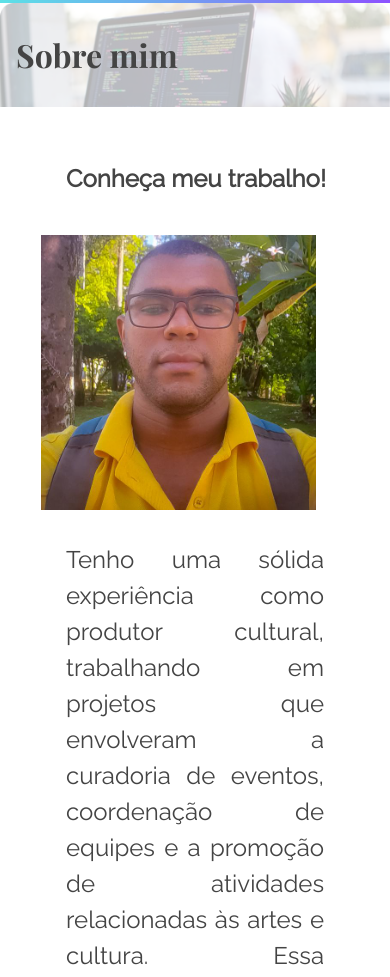
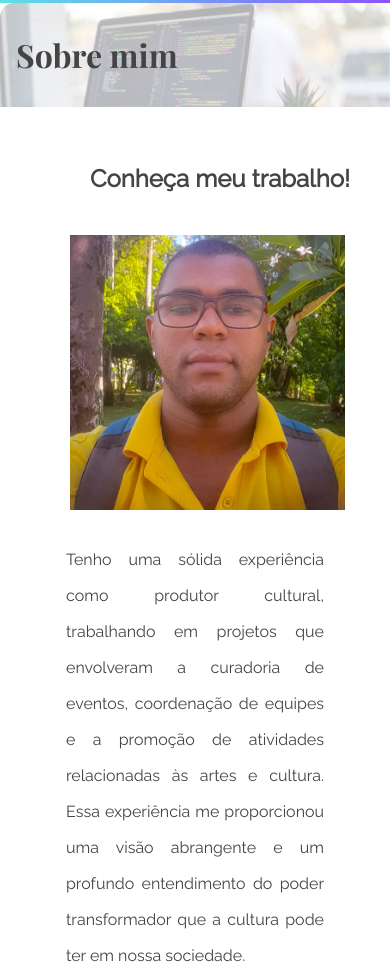
Before and after one commit to josevanderleineto/online, a React app: page /sobremim in a window 390 px wide. Shown: the part 719-1696 px from the top of the page. Built offline with nearby package versions, Linux system fonts and the light colour scheme.

Commit message:
Adicionando componente de Projetos e ocutando ate quando fot=r adiciar projetos

```diff
--- a/src/componentes/Menu/index.js
+++ b/src/componentes/Menu/index.js
@@ -1,6 +1,10 @@
 //import HamburgerMenu from 'componentes/HamburgerMenu'; <HamburgerMenu />
 import MenuLink from '../MenuLink';
 import styles from './Menu.module.css';
+
+/*<MenuLink to="/projetos">
+                    Projetos
+                </MenuLink>*/
 
 export default function Menu() {
     return (
@@ -15,6 +19,7 @@ export default function Menu() {
                 <MenuLink to="/sobremim">
                     Sobre Mim
                 </MenuLink>
+
             </nav>
         </header>
     )
--- /dev/null
+++ b/src/paginas/Projetos/index.js
@@ -0,0 +1,14 @@
+import styles from "./Projetos.module.css";
+
+
+const Projetos = () => {
+    return (
+        <div>
+            <h2>
+                Veja Meus Projetos
+            </h2>
+        </div>
+    )
+}
+
+export default Projetos;
--- a/src/paginas/SobreMim/SobreMim.module.css
+++ b/src/paginas/SobreMim/SobreMim.module.css
@@ -81,7 +81,19 @@ strong {
         display: block;
         margin: 0 auto 2rem;
         width: 70vw;
+        margin-left: auto;
+        margin-right: auto;
     }
+
+    .subtitulo {
+        text-align: center;
+        font-size: 1.5rem;
+    }
+
+    .paragrafo {
+        font-size: 1rem;
+    }
+
 }
 
 @media (max-width: 768px) {
@@ -90,6 +102,16 @@ strong {
         max-width: 300px;
         height: auto;
         margin-top: 1rem;
-        margin-left: 0;
+        margin-left: auto;
+        margin-right: auto;
+    }
+
+    .subtitulo {
+        text-align: center;
+        font-size: 1.5rem;
+    }
+
+    .paragrafo {
+        font-size: 1rem;
     }
 }
--- a/src/routes.js
+++ b/src/routes.js
@@ -5,6 +5,7 @@ import { BrowserRouter, Routes, Route } from "react-router-dom";
 import Menu from "./componentes/Menu";
 import Inicio from './paginas/Inicio';
 import SobreMim from './paginas/SobreMim';
+import Projetos from './paginas/Projetos'
 import Rodape from "componentes/Rodape";
 
 function AppRoutes() {
@@ -17,6 +18,8 @@ function AppRoutes() {
         <Route path="/" element={<PaginaPadrao />}>
           <Route index element={<Inicio />} />
           <Route path="sobremim" element={<SobreMim />} />
+        <Route path="projetos" element={<Projetos />} />
+
         </Route>
 
         <Route path="*" element={<NaoEncontrada />} />
```
Also changed, not shown: src/paginas/Projetos/Projetos.module.css (added).
